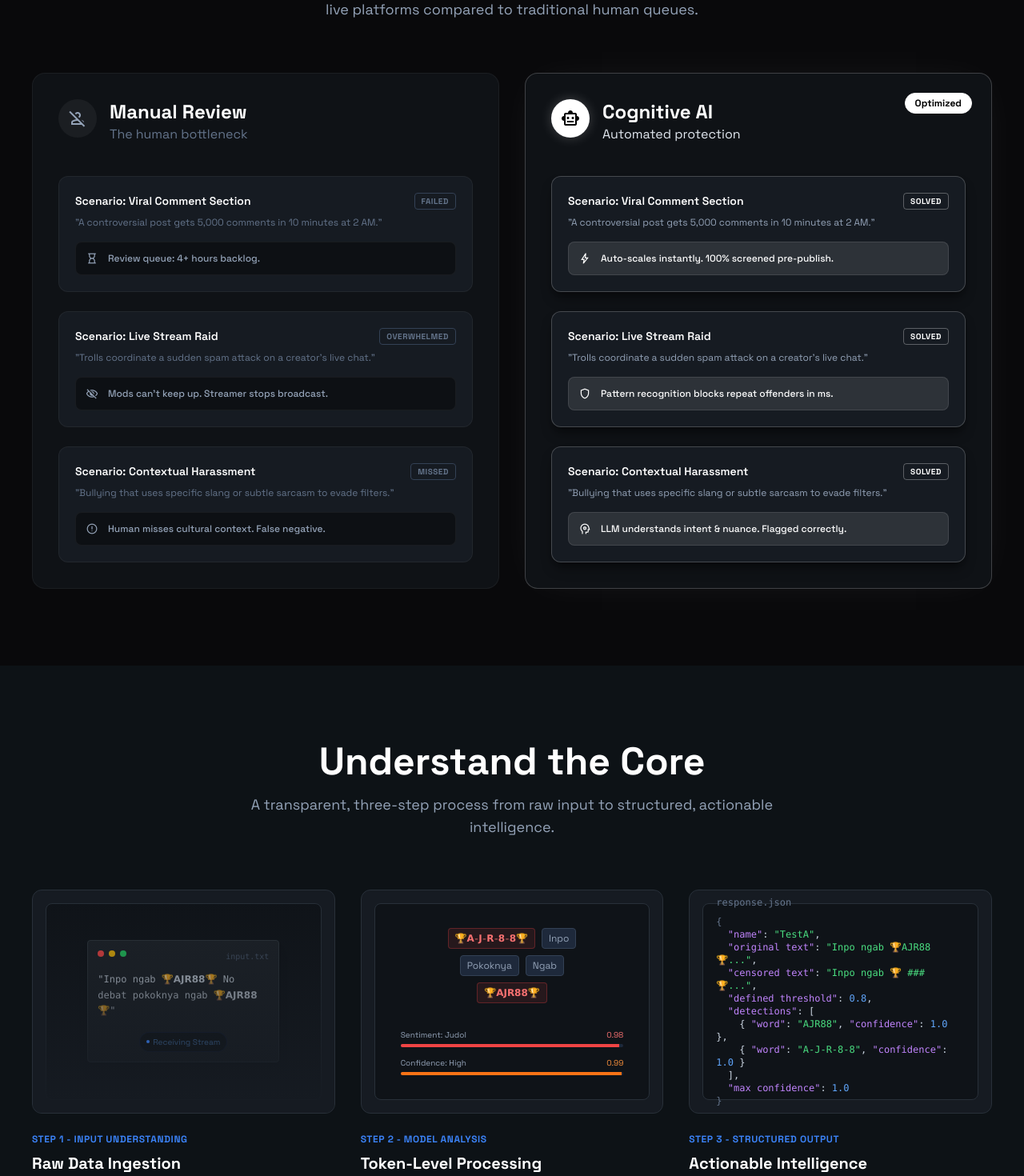
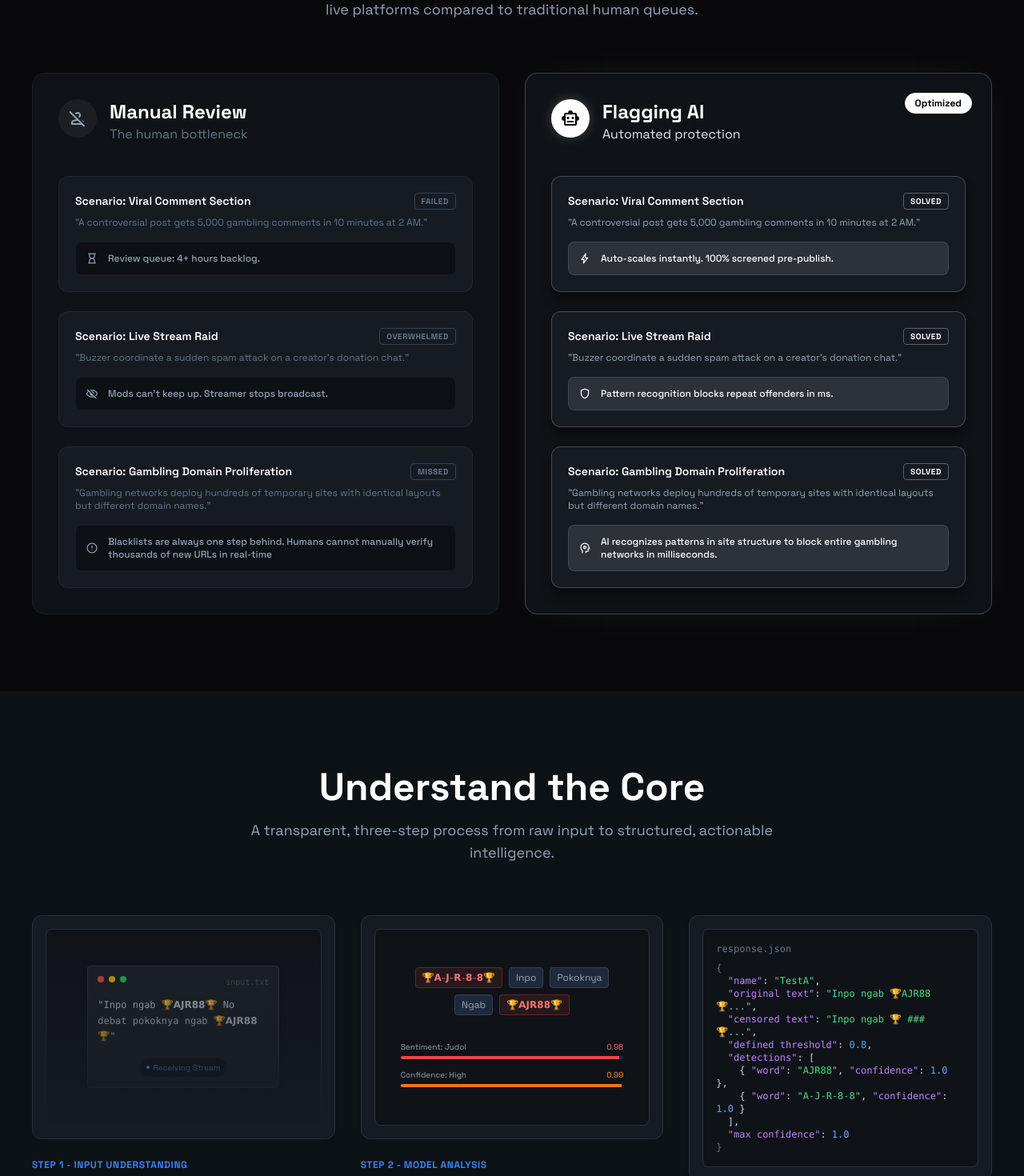
Before and after one commit to jdioso2024/AstheronFlaggingAI, a React (Vite) app: page / in a window 1280 px wide. Shown: the part 1320-2790 px from the top of the page at 80% size. Built offline with nearby package versions, Linux system fonts and the light colour scheme.

Commit message:
perubahan-1

```diff
--- a/index.html
+++ b/index.html
@@ -3,7 +3,7 @@
 
 <head>
   <meta charset="UTF-8" />
-  <link rel="icon" type="image/svg+xml" href="/vite.svg" />
+  <!-- <link rel="icon" type="image/svg+xml" href="/logo4.png" /> -->
   <meta name="viewport" content="width=device-width, initial-scale=1.0" />
   <title>Flagging AI by Astheron Technologies</title>
 </head>
--- a/src/components/Contact.jsx
+++ b/src/components/Contact.jsx
@@ -16,9 +16,7 @@ const Contact = () => {
                         <button className="w-full sm:w-auto px-8 py-4 rounded-lg bg-white text-black font-bold text-lg hover:bg-slate-200 transition-all shadow-lg shadow-white/10">
                             Contact Sales
                         </button>
-                        <button className="w-full sm:w-auto px-8 py-4 rounded-lg border border-[#3b4754] text-white font-bold text-lg hover:bg-[#283039] transition-all">
-                            Partner Program
-                        </button>
+
                     </div>
 
                     <div className="mt-16 pt-10 border-t border-[#283039]">
--- a/src/components/Features.jsx
+++ b/src/components/Features.jsx
@@ -33,7 +33,7 @@ const Features = () => {
                                     <h4 className="text-white font-semibold text-sm flex-1">Scenario: Viral Comment Section</h4>
                                     <span className="text-[10px] font-bold text-slate-500 tracking-wider border border-slate-700 px-2 py-0.5 rounded shrink-0">FAILED</span>
                                 </div>
-                                <p className="text-slate-500 text-xs mb-4">"A controversial post gets 5,000 comments in 10 minutes at 2 AM."</p>
+                                <p className="text-slate-500 text-xs mb-4">"A controversial post gets 5,000 gambling comments in 10 minutes at 2 AM."</p>
                                 <div className="bg-black/40 rounded-lg p-3 flex items-center gap-3 text-slate-400 text-xs font-medium border border-white/5">
                                     <span className="material-symbols-outlined text-[16px]">hourglass_empty</span>
                                     Review queue: 4+ hours backlog.
@@ -46,7 +46,7 @@ const Features = () => {
                                     <h4 className="text-white font-semibold text-sm flex-1">Scenario: Live Stream Raid</h4>
                                     <span className="text-[10px] font-bold text-slate-500 tracking-wider border border-slate-700 px-2 py-0.5 rounded shrink-0">OVERWHELMED</span>
                                 </div>
-                                <p className="text-slate-500 text-xs mb-4">"Trolls coordinate a sudden spam attack on a creator's live chat."</p>
+                                <p className="text-slate-500 text-xs mb-4">"Buzzer coordinate a sudden spam attack on a creator's donation chat."</p>
                                 <div className="bg-black/40 rounded-lg p-3 flex items-center gap-3 text-slate-400 text-xs font-medium border border-white/5">
                                     <span className="material-symbols-outlined text-[16px]">visibility_off</span>
                                     Mods can't keep up. Streamer stops broadcast.
@@ -56,13 +56,13 @@ const Features = () => {
                             {/* Scenario 3 */}
                             <div className="bg-[#161b22] rounded-xl p-5 border border-white/5">
                                 <div className="flex justify-between items-start gap-4 mb-2">
-                                    <h4 className="text-white font-semibold text-sm flex-1">Scenario: Contextual Harassment</h4>
+                                    <h4 className="text-white font-semibold text-sm flex-1">Scenario: Gambling Domain Proliferation</h4>
                                     <span className="text-[10px] font-bold text-slate-500 tracking-wider border border-slate-700 px-2 py-0.5 rounded shrink-0">MISSED</span>
                                 </div>
-                                <p className="text-slate-500 text-xs mb-4">"Bullying that uses specific slang or subtle sarcasm to evade filters."</p>
+                                <p className="text-slate-500 text-xs mb-4">"Gambling networks deploy hundreds of temporary sites with identical layouts but different domain names."</p>
                                 <div className="bg-black/40 rounded-lg p-3 flex items-center gap-3 text-slate-400 text-xs font-medium border border-white/5">
                                     <span className="material-symbols-outlined text-[16px]">error</span>
-                                    Human misses cultural context. False negative.
+                                    Blacklists are always one step behind. Humans cannot manually verify thousands of new URLs in real-time
                                 </div>
                             </div>
                         </div>
@@ -79,7 +79,7 @@ const Features = () => {
                                 <span className="material-symbols-outlined">smart_toy</span>
                             </div>
                             <div>
-                                <h3 className="text-2xl font-bold text-white">Cognitive AI</h3>
+                                <h3 className="text-2xl font-bold text-white">Flagging AI</h3>
                                 <p className="text-slate-200">Automated protection</p>
                             </div>
                         </div>
@@ -91,7 +91,7 @@ const Features = () => {
                                     <h4 className="text-white font-semibold text-sm flex-1">Scenario: Viral Comment Section</h4>
                                     <span className="text-[10px] font-bold text-white tracking-wider border border-white/30 px-2 py-0.5 rounded shrink-0">SOLVED</span>
                                 </div>
-                                <p className="text-slate-400 text-xs mb-4">"A controversial post gets 5,000 comments in 10 minutes at 2 AM."</p>
+                                <p className="text-slate-400 text-xs mb-4">"A controversial post gets 5,000 gambling comments in 10 minutes at 2 AM."</p>
                                 <div className="bg-white/10 rounded-lg p-3 flex items-center gap-3 text-white text-xs font-medium border border-white/10">
                                     <span className="material-symbols-outlined text-[16px]">bolt</span>
                                     Auto-scales instantly. 100% screened pre-publish.
@@ -104,7 +104,7 @@ const Features = () => {
                                     <h4 className="text-white font-semibold text-sm flex-1">Scenario: Live Stream Raid</h4>
                                     <span className="text-[10px] font-bold text-white tracking-wider border border-white/30 px-2 py-0.5 rounded shrink-0">SOLVED</span>
                                 </div>
-                                <p className="text-slate-400 text-xs mb-4">"Trolls coordinate a sudden spam attack on a creator's live chat."</p>
+                                <p className="text-slate-400 text-xs mb-4">"Buzzer coordinate a sudden spam attack on a creator's donation chat."</p>
                                 <div className="bg-white/10 rounded-lg p-3 flex items-center gap-3 text-white text-xs font-medium border border-white/10">
                                     <span className="material-symbols-outlined text-[16px]">shield</span>
                                     Pattern recognition blocks repeat offenders in ms.
@@ -114,13 +114,13 @@ const Features = () => {
                             {/* Scenario 3 */}
                             <div className="bg-[#161b22] rounded-xl p-5 border border-white/20 shadow-lg shadow-black/40">
                                 <div className="flex justify-between items-start gap-4 mb-2">
-                                    <h4 className="text-white font-semibold text-sm flex-1">Scenario: Contextual Harassment</h4>
+                                    <h4 className="text-white font-semibold text-sm flex-1">Scenario: Gambling Domain Proliferation</h4>
                                     <span className="text-[10px] font-bold text-white tracking-wider border border-white/30 px-2 py-0.5 rounded shrink-0">SOLVED</span>
                                 </div>
-                                <p className="text-slate-400 text-xs mb-4">"Bullying that uses specific slang or subtle sarcasm to evade filters."</p>
+                                <p className="text-slate-400 text-xs mb-4">"Gambling networks deploy hundreds of temporary sites with identical layouts but different domain names."</p>
                                 <div className="bg-white/10 rounded-lg p-3 flex items-center gap-3 text-white text-xs font-medium border border-white/10">
                                     <span className="material-symbols-outlined text-[16px]">psychology</span>
-                                    LLM understands intent & nuance. Flagged correctly.
+                                    AI recognizes patterns in site structure to block entire gambling networks in milliseconds.
                                 </div>
                             </div>
                         </div>
--- a/src/components/Header.jsx
+++ b/src/components/Header.jsx
@@ -22,7 +22,7 @@ const Header = () => {
                 <nav className="hidden md:flex items-center gap-8">
                     {[
                         { name: 'Advantages', href: '#features' },
-                        { name: 'Technology', href: '#how-it-works' },
+                        { name: 'Technology', href: '#technology' },
                         { name: 'Pricing', href: '#pricing' }
                     ].map((item) => (
                         <a
--- a/src/components/Technology.jsx
+++ b/src/components/Technology.jsx
@@ -14,7 +14,7 @@ const Technology = () => {
                 <div className="grid grid-cols-1 md:grid-cols-3 gap-8">
                     {/* Step 1 */}
                     <div className="flex flex-col gap-6">
-                        <div className="h-[280px] bg-[#161b22] border border-[#283039] rounded-xl p-4 overflow-hidden relative group hover:border-blue-500/30 transition-colors">
+                        <div className="min-h-[280px] h-auto bg-[#161b22] border border-[#283039] rounded-xl p-4 overflow-hidden relative group hover:border-blue-500/30 transition-colors">
                             <div className="absolute inset-0 bg-gradient-to-t from-[#161b22] to-transparent pointer-events-none"></div>
 
                             <div className="bg-[#0f1318] rounded-lg border border-[#283039] p-4 h-full flex flex-col justify-center items-center">
@@ -47,9 +47,9 @@ const Technology = () => {
 
                     {/* Step 2 */}
                     <div className="flex flex-col gap-6">
-                        <div className="h-[280px] bg-[#161b22] border border-[#283039] rounded-xl p-4 overflow-hidden relative group hover:border-blue-500/30 transition-colors">
+                        <div className="min-h-[280px] h-auto bg-[#161b22] border border-[#283039] rounded-xl p-4 overflow-hidden relative group hover:border-blue-500/30 transition-colors">
                             <div className="bg-[#0f1318] rounded-lg border border-[#283039] p-4 h-full flex flex-col justify-center items-center relative">
-                                <div className="flex flex-wrap gap-2 justify-center max-w-[220px] mb-8">
+                                <div className="flex flex-wrap gap-2 justify-center w-full px-2 mb-8">
                                     <span className="px-2 py-1 text-xs rounded border border-red-500/30 bg-red-500/10 text-red-400">🏆𝗔-𝗝-𝗥-𝟴-𝟴🏆</span>
                                     <span className="px-2 py-1 text-xs rounded border border-slate-700 bg-slate-800 text-slate-400">Inpo</span>
                                     <span className="px-2 py-1 text-xs rounded border border-slate-700 bg-slate-800 text-slate-400">Pokoknya</span>
@@ -90,7 +90,7 @@ const Technology = () => {
 
                     {/* Step 3 */}
                     <div className="flex flex-col gap-6">
-                        <div className="h-[280px] bg-[#161b22] border border-[#283039] rounded-xl p-4 overflow-hidden relative group hover:border-blue-500/30 transition-colors">
+                        <div className="min-h-[280px] h-auto bg-[#161b22] border border-[#283039] rounded-xl p-4 overflow-hidden relative group hover:border-blue-500/30 transition-colors">
                             <div className="bg-[#0f1318] rounded-lg border border-[#283039] p-4 h-full flex flex-col justify-center font-mono text-[10px] md:text-xs">
                                 <div className="text-slate-500 mb-2">response.json</div>
                                 <div className="text-slate-300">
```
